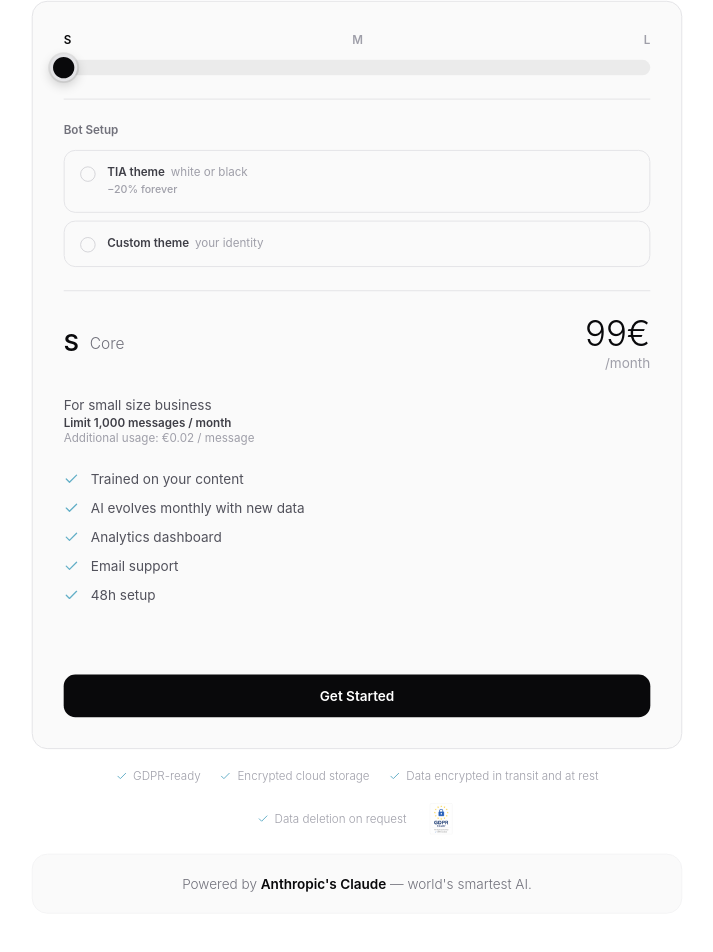
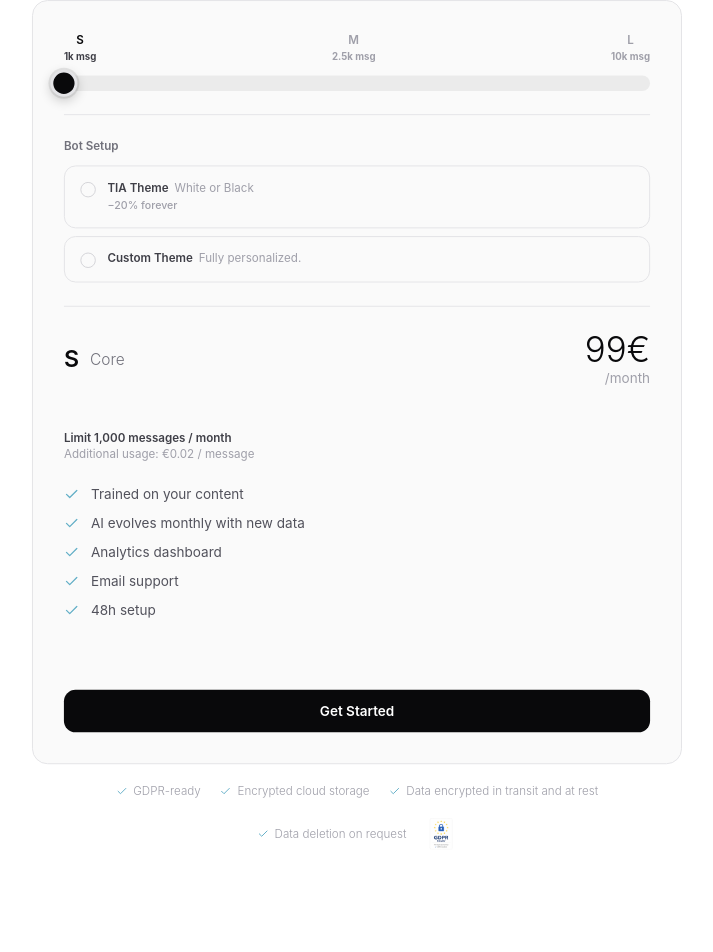
Before and after one commit to Verkkopantteri/ai, a React (Vite) app: page / in a window 1280 px wide. Shown: the part 2640-3592 px from the top of the page, without its empty margins (283-996 px from the left). Built offline with nearby package versions, Linux system fonts and the light colour scheme.

Commit message:
Update LandingPage.tsx

```diff
--- a/src/app/components/LandingPage.tsx
+++ b/src/app/components/LandingPage.tsx
@@ -99,7 +99,7 @@ function LeadFormModal({ isDark, onClose, initialService = '' }) {
                       {
                         id: 'custom',
                         title: 'Custom Theme',
-                        subtitle: 'Your identity',
+                        subtitle: 'Fully personalized.',
                         badge: null,
                         badgeColor: '',
                       },
@@ -207,7 +207,7 @@ function LeadFormModal({ isDark, onClose, initialService = '' }) {
                     />
                   </div>
                 ))}
-                <p className={`text-xs text-center ${isDark ? 'text-zinc-600' : 'text-zinc-400'}`}>We'll get back to you shortly.</p>
+                <p className={`text-xs text-center ${isDark ? 'text-zinc-600' : 'text-zinc-400'}`}>We'll get back to you shortly</p>
                 <button
                   onClick={handleSubmit}
                   disabled={!form.service || !form.botSetup || !form.company || !form.website || !form.email}
@@ -1626,7 +1626,7 @@ const PLANS = [
     id: 'M',
     name: 'S',
     label: 'Core',
-    tagline: 'For small size business',
+    tagline: '',
     price: '99€',
     priceNum: 99,
     period: '/month',
@@ -1647,7 +1647,7 @@ const PLANS = [
     id: 'L',
     name: 'M',
     label: 'Pro',
-    tagline: 'For medium size business',
+    tagline: '',
     price: '199€',
     priceNum: 199,
     period: '/month',
@@ -1669,7 +1669,7 @@ const PLANS = [
     id: 'XL',
     name: 'L',
     label: 'Enterprise',
-    tagline: 'For large size business',
+    tagline: '',
     price: '499€',
     priceNum: 499,
     period: '/month',
@@ -1778,6 +1778,7 @@ function PricingSlide({ activeTheme, onGetStarted }) {
                   <button key={p.id} onClick={() => setPlanIdx(i)}
                     className={`flex flex-col items-center gap-0.5 transition-colors ${i === planIdx ? (isDark ? 'text-white' : 'text-zinc-950') : (isDark ? 'text-zinc-600 hover:text-zinc-400' : 'text-zinc-400 hover:text-zinc-600')}`}>
                     <span className="text-xs font-semibold">{p.name}</span>
+                    <span className={`text-[10px] font-bold ${i === planIdx ? (isDark ? 'text-zinc-300' : 'text-zinc-700') : (isDark ? 'text-zinc-700' : 'text-zinc-400')}`}>{p.name === 'S' ? '1k' : p.name === 'M' ? '2.5k' : '10k'} msg</span>
                   </button>
                 ))}
               </div>
@@ -1816,8 +1817,8 @@ function PricingSlide({ activeTheme, onGetStarted }) {
               <p className={`text-xs font-semibold mb-3 ${isDark ? 'text-zinc-400' : 'text-zinc-500'}`}>Bot Setup</p>
               <div className="flex flex-col gap-2">
                 {[
-                  { id: 'tia', title: 'TIA theme', subtitle: 'white or black', badge: '−20% forever', badgeColor: 'text-emerald-400' },
-                  { id: 'custom', title: 'Custom theme', subtitle: 'your identity', badge: null, badgeColor: '' },
+                  { id: 'tia', title: 'TIA Theme', subtitle: 'White or Black', badge: '−20% forever', badgeColor: 'text-emerald-400' },
+                  { id: 'custom', title: 'Custom Theme', subtitle: 'Fully personalized.', badge: null, badgeColor: '' },
                 ].map(opt => {
                   const active = addonBotSetup === opt.id;
                   return (
@@ -1908,16 +1909,6 @@ function PricingSlide({ activeTheme, onGetStarted }) {
           <img src="/gdpr_certification.avif" alt="GDPR Certified" className="object-contain flex-shrink-0" style={{ height: 32, width: 'auto' }} />
         </motion.div>
 
-        {/* Powered by Anthropic */}
-        <motion.div initial={{ opacity: 0, y: 16 }} whileInView={{ opacity: 1, y: 0 }}
-          viewport={{ once: false }} transition={{ delay: 0.2 }}
-          className={`text-center rounded-2xl py-5 px-6 border mt-5 ${isDark ? 'border-zinc-800 bg-zinc-900/40' : 'border-zinc-100 bg-zinc-50'}`}>
-          <p className={`text-sm font-light ${isDark ? 'text-zinc-400' : 'text-zinc-500'}`}>
-            Powered by{' '}
-            <span className={`font-semibold ${isDark ? 'text-white' : 'text-zinc-950'}`}>Anthropic's Claude</span>
-            {' '}— world's smartest AI.
-          </p>
-        </motion.div>
       </div>
     </motion.section>
   );
@@ -1948,7 +1939,7 @@ function CTASlide({ activeTheme, onGetStarted }) {
           ? 'https://6a1d4cd40bc623d413b1bf9a.imgix.net/bg-bl.mp4'
           : 'https://6a1d4cd40bc623d413b1bf9a.imgix.net/bg-rv.mp4'}
         autoPlay loop muted playsInline
-        className="absolute inset-0 w-full h-full object-cover opacity-85"
+        className="absolute inset-0 w-full h-full object-cover opacity-90"
       />
       <div className="relative z-10 text-center px-6">
         <button onClick={onGetStarted}
```
